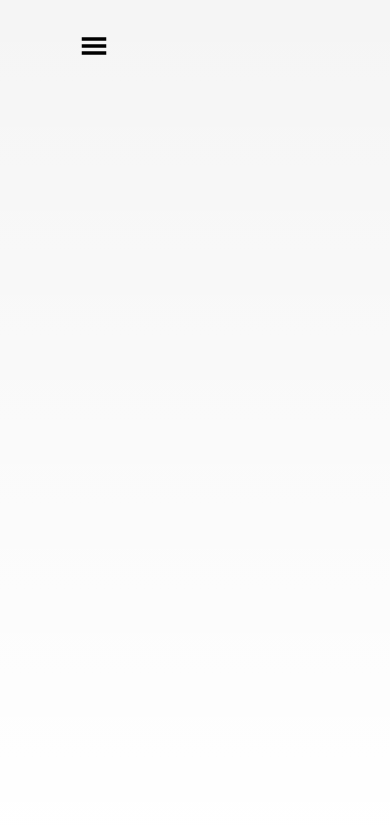
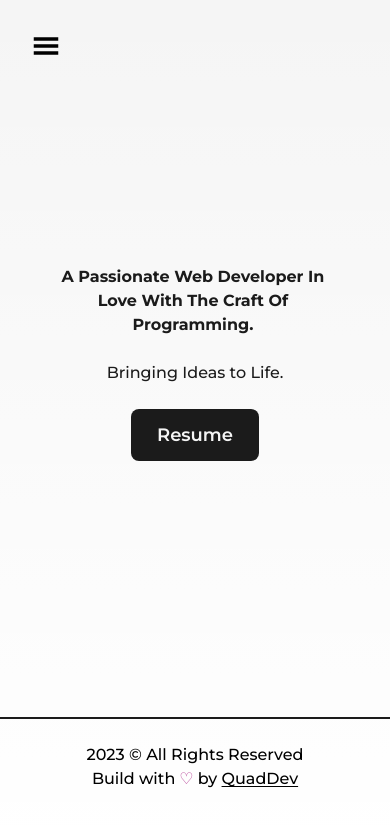
Before and after one commit to QuadraKOfx/next-portfolio, a Next.js app: page / in a window 390 px wide. Shown: the top 826 px of the page. Built offline with nearby package versions, Linux system fonts and the light colour scheme.

Commit message:
footer && home-page && responsive nav-bar

```diff
--- /dev/null
+++ b/app/components/footer/index.tsx
@@ -0,0 +1,23 @@
+import Link from "next/link";
+
+const Footer = () => {
+    return (
+        <footer className="w-full border-t-2 border-solid border-dark font-medium text-lg
+            dark:text-light dark:border-light bottom-0 sm:text-base">
+            <div className="py-8 flex items-center justify-between lg:flex-col lg:py-6">
+                <span>{new Date().getFullYear()} &copy; All Rights Reserved</span>
+                <div className="flex items-center">
+                    Build with <span className="text-primary dark:text-primaryDark text-2x1 px-1">&#9825;</span>
+                    by&nbsp;
+                    <Link href="https://github.com/QuadraKOfx"
+                          className="underline underline-offset-2"
+                          target={"_blank"}>
+                        QuadDev
+                    </Link>
+                </div>
+            </div>
+        </footer>
+    )
+}
+
+export default Footer;
--- a/app/components/navbar/index.tsx
+++ b/app/components/navbar/index.tsx
@@ -35,7 +35,7 @@ const Navbar = () => {
     }, [width]);
 
     return (
-        <header className='flex w-full px-20 py-8 font-medium items-center justify-between'>
+        <header className='flex w-full px-8 py-8 font-medium items-center justify-between fixed'>
             {/* LEFT NAVBAR FOR SECTION LINKS */}
             <div className="w-full">
                 <nav>
--- a/app/components/social-icons/index.tsx
+++ b/app/components/social-icons/index.tsx
@@ -1,31 +1,35 @@
 'use client';
 
-import {FiGithub, FiInstagram, FiLinkedin, FiTwitter, FiYoutube} from "react-icons/fi";
+import {FiGithub, FiLinkedin, FiTwitter, FiYoutube} from "react-icons/fi";
 import {motion} from "framer-motion";
 import Link from "next/link";
 
 const SocialIcons = () => {
     const socialLinks = [
-        {name: "Github", icon: <FiGithub/>, link: "https://www.github.com"},
+        {
+            name: "Github",
+            icon: <FiGithub/>,
+            link: "https://github.com/QuadraKOfx"
+        },
         {
             name: "Youtube",
             icon: <FiYoutube/>,
-            link: "https://www.youtube.com/KishanSheth21/",
+            link: "/",
         },
         {
             name: "LinkedIn",
             icon: <FiLinkedin/>,
-            link: "https://www.linkedin.com/in/koolkishan/",
+            link: "https://www.linkedin.com/in/marios-constantinou11/",
         },
-        {
-            name: "Instagram",
-            icon: <FiInstagram />,
-            link: "https://instagram.com/koolkishansheth",
-        },
+        // {
+        //     name: "Instagram",
+        //     icon: <FiInstagram />,
+        //     link: "https://www.instagram.com/marios_con93/",
+        // },
         {
             name: "Twitter",
             icon: <FiTwitter />,
-            link: "https://twitter.com/koolkishansheth",
+            link: "https://twitter.com/marios540",
         },
     ];
 
--- a/app/page.tsx
+++ b/app/page.tsx
@@ -1,6 +1,8 @@
 import Navbar from "portfolio/app/components/navbar";
-import {Fragment} from "react";
+import React, {Fragment} from "react";
 import SocialIcons from "portfolio/app/components/social-icons";
+import Footer from "portfolio/app/components/footer";
+import Link from "next/link";
 
 export default function Home() {
     return (
@@ -9,6 +11,57 @@ export default function Home() {
             <Navbar/>
             <SocialIcons/>
 
+            <main className={"flex items-center text-dark w-full min-h-[85vh]"}>
+                {/* CONTAINER */}
+                <div className="flex items-center justify-between w-full lg:flex-col sm:px-10">
+                    {/* TODO ANIMATED TEXT IMAGE COMPONENT */}
+                    <div className="w-1/2">
+
+                    </div>
+                    {/* ======= IMAGE TEXT COMPONENT /END ====== */}
+
+                    <div className="w-1/2 flex flex-col items-center self-center lg:w-full lg:text">
+
+                        {/* TODO ANIMATED TEXT COMPONENT */}
+                        <div className="w-full mx-auto py-2 flex items-center justify-center
+                            text-center overflow-hidden">
+                            <h1 className={`inline-block w-full text-dark
+                                font-bold capitalize
+                                !text-6x1 !text-left xl:!text-5x1 lg:!text-center
+                                lg:!text=6x1 md:!text-5x1 sm:!text-3x1`}>
+                                A passionate Web Developer in love with the craft of programming.
+                            </h1>
+                            {''.split(" ").map((word, index) =>
+                                <span key={word + '-'+index} className="inline-block">
+                                    {word}&nbsp;
+                                </span>
+                            )}
+                        </div>
+                        {/* ======= ANIMATED TEXT COMPONENT /END ====== */}
+
+                        <p className="my-4 text-base font-medium">
+                            Bringing Ideas to Life.
+                        </p>
+
+                        <div className="flex items-center selft-start mt-2 lg:self-center">
+                            <Link href={"/dummy.pdf"} target={"_blank"}
+                                className="flex items-center bg-dark text-light hover:text-dark
+                                    border-2 border-solid rounded-lg text-lg font-semibold hover:bg-light
+                                    p-2.5 px-6 border-transparent hover:border-dark focus:bg-dark
+                                    focus:text-light"
+                                download={true}>
+                                Resume
+                            </Link>
+
+                        </div>
+                    </div>
+                </div>
+            </main>
+
+            {/* FOOTER */}
+            <div className="w-full footer">
+                <Footer />
+            </div>
         </Fragment>
     )
 }
--- a/tailwind.config.js
+++ b/tailwind.config.js
@@ -25,6 +25,20 @@ module.exports = {
         primaryDark: "#58E6D9", // 80,230,217
       }
     },
+    screens: {
+      "2x1": {max: "1535px"},
+      // => @media (max-width: 1535px)
+      x1: {max: "1279px"},
+      // => @media (max-width: 1279px)
+      lg: {max: "1023px"},
+      // => @media (max-width: 1023px)
+      md: {max: "767px"},
+      // => @media (max-width: 767px)
+      sm: {max: "639px"},
+      // => @media (max-width: 639px)
+      xs: {max: "479px"}
+      // => @media (max-width: 479px)
+    }
   },
   plugins: [],
 }
```
